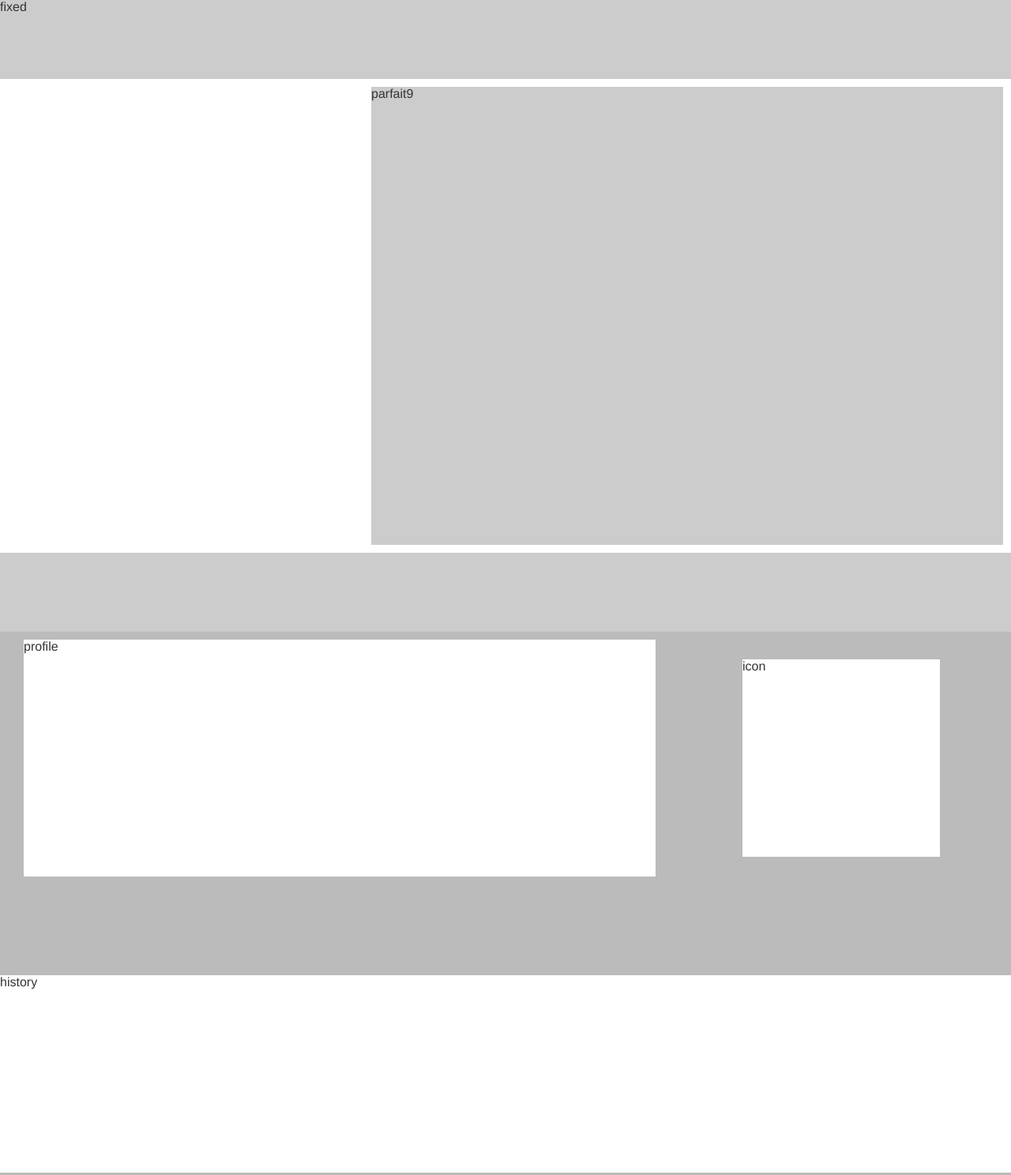
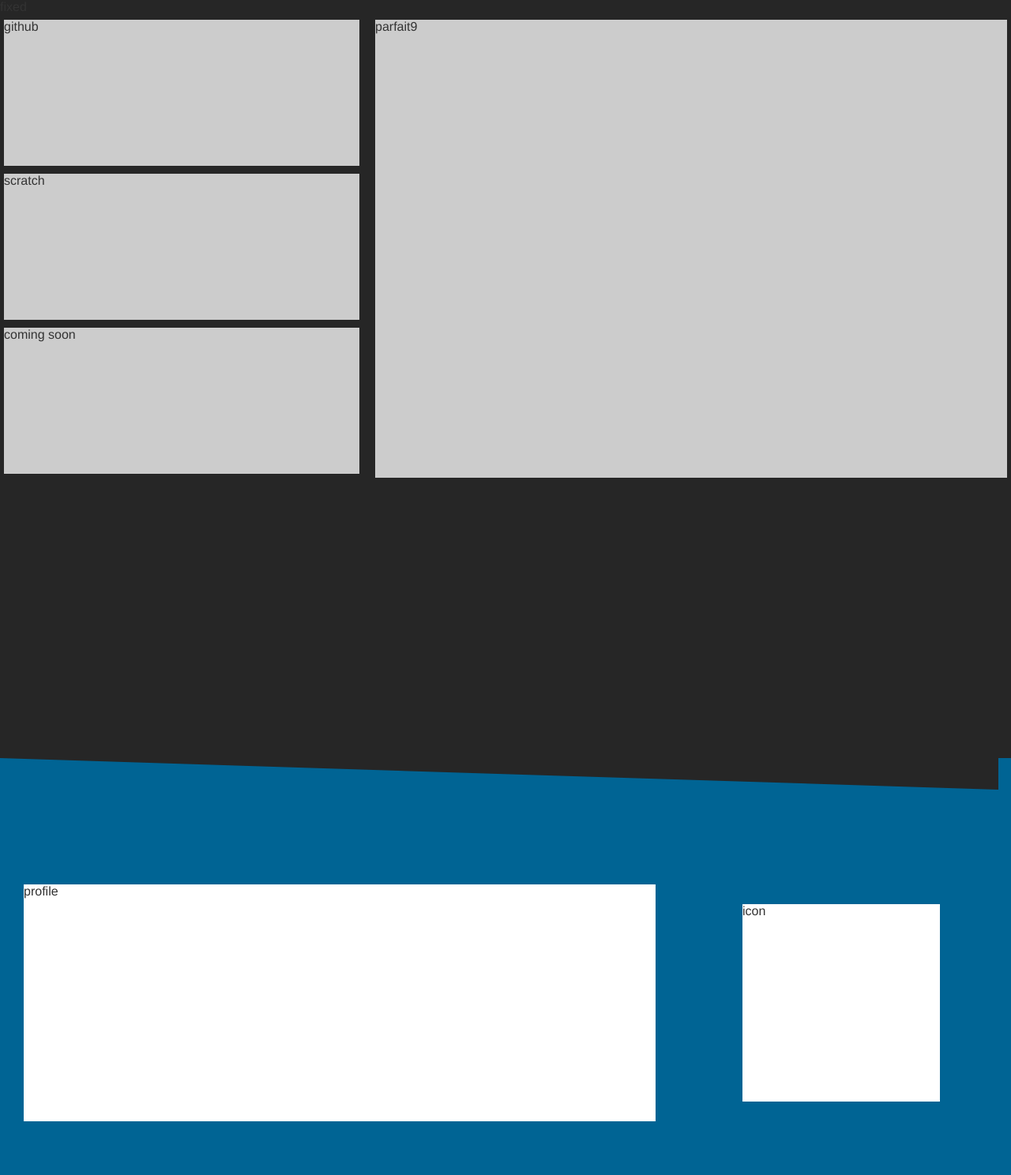
Before and after one commit to peachparfait/new-peachparfait.github.io, a Gatsby site: page / in a window 1280 px wide. Shown: the top 1488 px of the page at 79% size. Built offline with nearby package versions, Linux system fonts and the light colour scheme; Gatsby itself is replaced by a stand-in of ours.

Commit message:
背景色&間をななめに

```diff
--- a/src/pages/styles.scss
+++ b/src/pages/styles.scss
@@ -1,11 +1,12 @@
 $font-stack: Helvetica, sans-serif;
 $primaryColor: #333;
-$thumbnailBackground: #ccc;
-$aboutMeBackground: #bbb;
-$worksBackground: #ccc;
-$articlesBackground: #bbb;
-$footerBackground: #ccc;
+$thumbnailBackground: #262626;
+$aboutMeBackground: #006494;
+$worksBackground: #DC493A;
+$articlesBackground: #fff;
+$footerBackground: #262626;
 $white: #fff;
+$contentsHeight: 120vh;
 body {
   font: 100% $font-stack;
   color: $primaryColor;
@@ -16,16 +17,39 @@ body {
 }
 
 .thumbnail{
-  height: 100vh;
+  height: $contentsHeight;
   background-color: $thumbnailBackground;
   display: flex;
   justify-content: center;
-  align-items: center;
   margin: 0;
 }
+.aboutme::before,.works::before,.articles::before{
+  content:"";
+  position: relative;
+  bottom: 0;
+  left: 0;
+  width: 0;
+  height: 0;
+  border-style: solid;
+}
+.aboutme::before,.articles::before{
+  border-width: 0 98.75vw  40px 0;
+}
+.works::before{
+  border-width: 0 0 40px 98.75vw;
+}
+.aboutme::before{
+  border-color: transparent  $thumbnailBackground  transparent transparent;
+}
+.works::before{
+  border-color: transparent transparent transparent $aboutMeBackground;
+}
 
+.articles::before{
+  border-color: transparent  $worksBackground  transparent transparent;
+}
 .aboutme{
-  height: 100vh;
+  height: $contentsHeight;
   background-color: $aboutMeBackground;
   display: flex;
   flex-wrap: wrap;
@@ -33,7 +57,7 @@ body {
 }
 
 .works{
-  height: 100vh;
+  height: $contentsHeight;
   background-color: $worksBackground;
   margin: 0;
   display: flex;
@@ -42,7 +66,7 @@ body {
 }
 
 .articles{
-  height: 100vh;
+  height: $contentsHeight;
   background-color: $articlesBackground;
   margin: 0;
   display: flex;
@@ -59,11 +83,12 @@ body {
 }
 
 .ad{
-  background-color: $white;
   width: 1300px;
   height: 600px;
   display: flex;
   justify-content: flex-end;
+  position: relative;
+  top: 15px;
 }
 
 .profile{
@@ -129,3 +154,13 @@ body {
   width: 800px;
   margin:10px 10px;
 }
+.github,.scratch,.twitter{
+  background-color: #ccc;
+  width: 450px;
+  margin:10px 10px 0 10px;
+  height: 185px;
+}
+.snsLinks{
+  display: flex;
+  flex-direction: column;
+}
--- a/src/pages/templates/organisms/molecules/atoms/SNSLink.js
+++ b/src/pages/templates/organisms/molecules/atoms/SNSLink.js
@@ -0,0 +1,9 @@
+import * as React from "react";
+
+const SNSLink = (props) => {
+    return (
+        <div className={props.classname}>{props.link}</div>
+    )
+  }
+
+export default SNSLink;
--- a/src/pages/templates/organisms/molecules/thumbnailObjects.js
+++ b/src/pages/templates/organisms/molecules/thumbnailObjects.js
@@ -1,9 +1,14 @@
 import * as React from "react";
 import MyName from "./atoms/myName";
-
+import SNSLink from "./atoms/SNSLink";
 const Ad = () => {
     return (
         <div className="ad">
+          <div className="snsLinks">
+            <SNSLink classname="github" link="github" />
+            <SNSLink classname="scratch" link="scratch" />
+            <SNSLink classname="twitter" link="coming soon" />
+          </div>
           <MyName />
         </div>
     )
```
